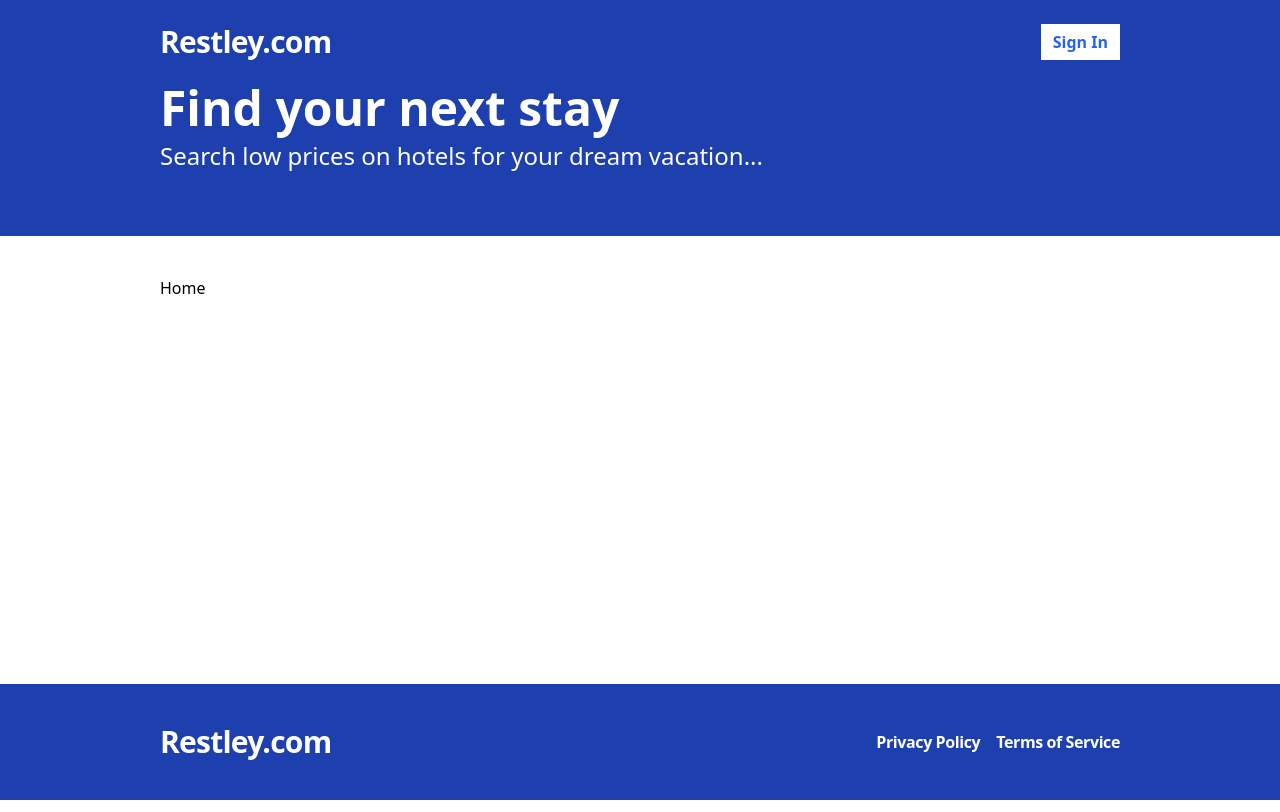
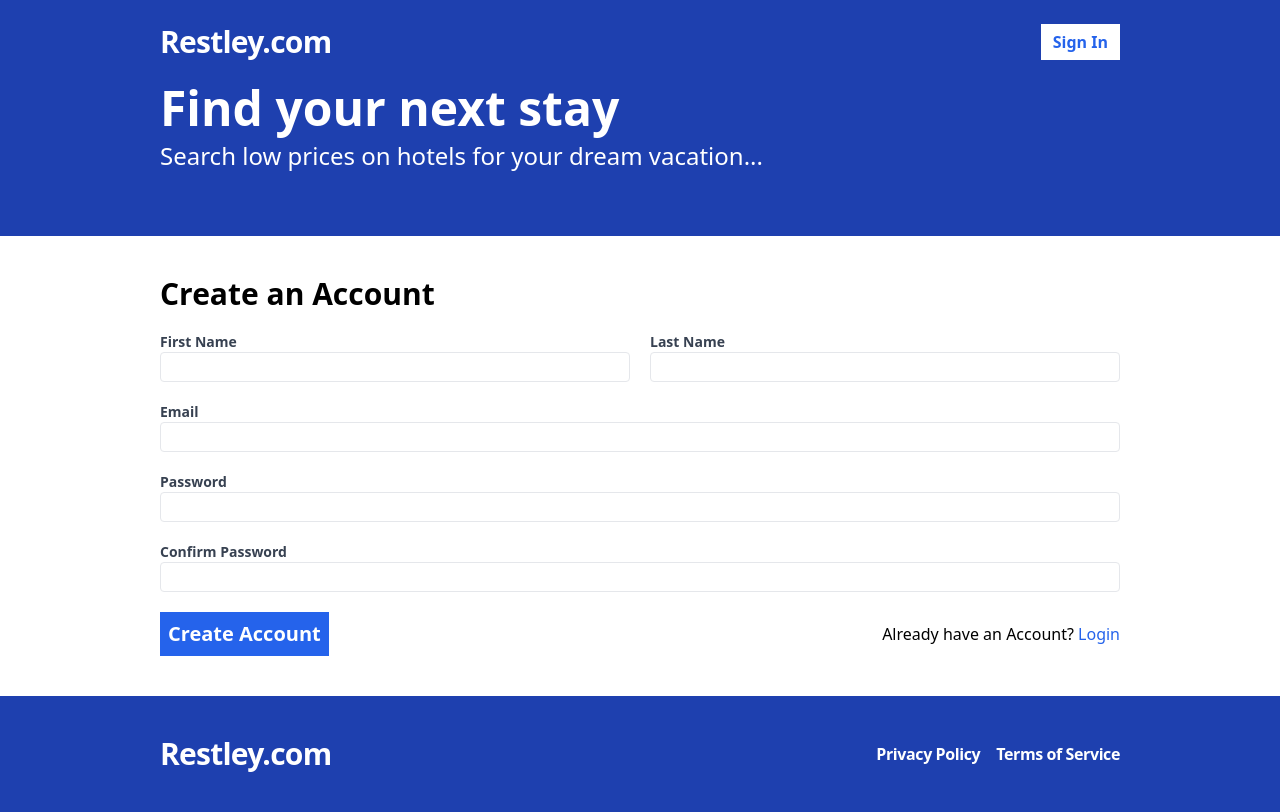
Before and after one commit to diptanshu14/hotel-booking, a React (Vite) app in the folder client/: page /register in a window 1280 px wide. Before the commit this address led to /. Built offline with nearby package versions, Linux system fonts and the light colour scheme; no server answers.

Commit message:
user registration page

```diff
--- a/client/package.json
+++ b/client/package.json
@@ -12,7 +12,9 @@
   "dependencies": {
     "react": "^18.3.1",
     "react-dom": "^18.3.1",
+    "react-hook-form": "^7.53.0",
     "react-icons": "^5.3.0",
+    "react-query": "^3.39.3",
     "react-router-dom": "^6.26.2"
   },
   "devDependencies": {
--- a/client/src/App.tsx
+++ b/client/src/App.tsx
@@ -1,5 +1,6 @@
 import { BrowserRouter as Router, Routes, Route, Navigate } from "react-router-dom"
 import Layout from "./layouts/Layout"
+import Register from "./pages/Register"
 
 const App = () => {
   return (
@@ -7,6 +8,7 @@
       <Routes>
         <Route path="/" element={<Layout>Home</Layout>} />
         <Route path="/search" element={<Layout>Search</Layout>} />
+        <Route path="/register" element={<Layout><Register /></Layout>} />
         <Route path="*" element={<Navigate to="/" />} />
       </Routes>
     </Router>
--- /dev/null
+++ b/client/src/api-client.ts
@@ -0,0 +1,20 @@
+import { RegisterFormData } from "./pages/Register"
+
+const API_BASE_URL = import.meta.env.VITE_API_BASE_URL
+
+export const register = async (formData: RegisterFormData) => {
+    const response = await fetch(`${API_BASE_URL}/api/users/register`, {
+        method: "POST",
+        credentials: "include",
+        headers: {
+            "Content-Type": "application/json",
+        },
+        body: JSON.stringify(formData),
+    })
+
+    const responseBody = await response.json()
+
+    if (!response.ok) {
+        throw new Error(responseBody.message)
+    }
+}
--- a/client/src/main.tsx
+++ b/client/src/main.tsx
@@ -2,9 +2,20 @@
 import { createRoot } from 'react-dom/client'
 import App from './App.tsx'
 import './index.css'
+import { QueryClient, QueryClientProvider } from 'react-query'
+
+const queryClient = new QueryClient({
+  defaultOptions: {
+    queries: {
+      retry: 0,
+    },
+  },
+})
 
 createRoot(document.getElementById('root')!).render(
   <StrictMode>
-    <App />
+    <QueryClientProvider client={queryClient}>
+      <App />
+    </QueryClientProvider>
   </StrictMode>,
 )
--- /dev/null
+++ b/client/src/pages/Register.tsx
@@ -0,0 +1,108 @@
+import { useForm } from "react-hook-form"
+import { useMutation } from "react-query"
+import * as apiClient from "../api-client"
+import { Link } from "react-router-dom"
+
+export type RegisterFormData = {
+    firstName: string
+    lastName: string
+    email: string
+    password: string
+    confrimPassword: string
+}
+
+const Register = () => {
+    const { register, watch, handleSubmit, formState: { errors } } = useForm<RegisterFormData>()
+
+    const mutation = useMutation(apiClient.register, {
+        onSuccess: () => {
+            console.log("Registration Successful!")
+        },
+        onError: (error: Error) => {
+            console.log(error.message)
+        }
+    })
+
+    const onSubmit = handleSubmit((data) => {
+        mutation.mutate(data)
+    })
+
+    return (
+      <form className="flex flex-col gap-5" onSubmit={onSubmit}>
+        <h2 className="text-3xl font-bold">Create an Account</h2>
+        <div className="flex flex-col md:flex-row gap-5">
+          <label className="text-gray-700 text-sm font-bold flex-1">
+            First Name
+            <input type="text"
+              className="border rounded w-full py-1 px-2 font-normal"
+              {...register("firstName", { required: "This field is required" })}
+            ></input>
+            {errors.firstName && (
+                <span className="text-red-500">{errors.firstName.message}</span>
+            )}
+          </label>
+          <label className="text-gray-700 text-sm font-bold flex-1">
+            Last Name
+            <input type="text"
+              className="border rounded w-full py-1 px-2 font-normal"
+              {...register("lastName", { required: "This field is required" })}
+            ></input>
+            {errors.lastName && (
+                <span className="text-red-500">{errors.lastName.message}</span>
+            )}
+          </label>
+        </div>
+        <label className="text-gray-700 text-sm font-bold flex-1">
+          Email
+          <input type="email"
+            className="border rounded w-full py-1 px-2 font-normal"
+            {...register("email", { required: "This field is required" })}
+          ></input>
+          {errors.email && (
+              <span className="text-red-500">{errors.email.message}</span>
+          )}
+        </label>
+        <label className="text-gray-700 text-sm font-bold flex-1">
+          Password
+          <input type="password"
+            className="border rounded w-full py-1 px-2 font-normal"
+            {...register("password", {
+                required: "This field is required",
+                minLength: { value: 8, message: "Password must be at least 8 characters" }
+            })}
+          ></input>
+          {errors.password && (
+              <span className="text-red-500">{errors.password.message}</span>
+          )}
+        </label>
+        <label className="text-gray-700 text-sm font-bold flex-1">
+          Confirm Password
+          <input type="password"
+            className="border rounded w-full py-1 px-2 font-normal"
+            {...register("confrimPassword", {
+                validate: (val) => {
+                    if (!val) {
+                        return "This field is required"
+                    } else if (watch("password") !== val) {
+                        return "Your passwords do not match"
+                    }
+                }
+            })}
+          ></input>
+          {errors.confrimPassword && (
+              <span className="text-red-500">{errors.confrimPassword.message}</span>
+          )}
+        </label>
+        <span className="flex items-center justify-between">
+          <button type="submit"
+            className="bg-blue-600 text-white p-2 font-bold hover:bg-blue-500 text-xl"
+          >
+            Create Account
+          </button>
+          <span>Already have an Account?{" "} <Link className="text-blue-600 hover:text-blue-800" to="/login">Login</Link></span>
+        </span>
+      </form>
+    )
+}
+
+export default Register
--- a/client/tailwind.config.js
+++ b/client/tailwind.config.js
@@ -7,7 +7,9 @@
   theme: {
     extend: {},
     container: {
-      padding: "10rem",
+      padding: {
+        md: "10rem",
+      },
     },
   },
   plugins: [],
```
Also changed, not shown: 2 other files (tests, documents, lock files or other folders).
